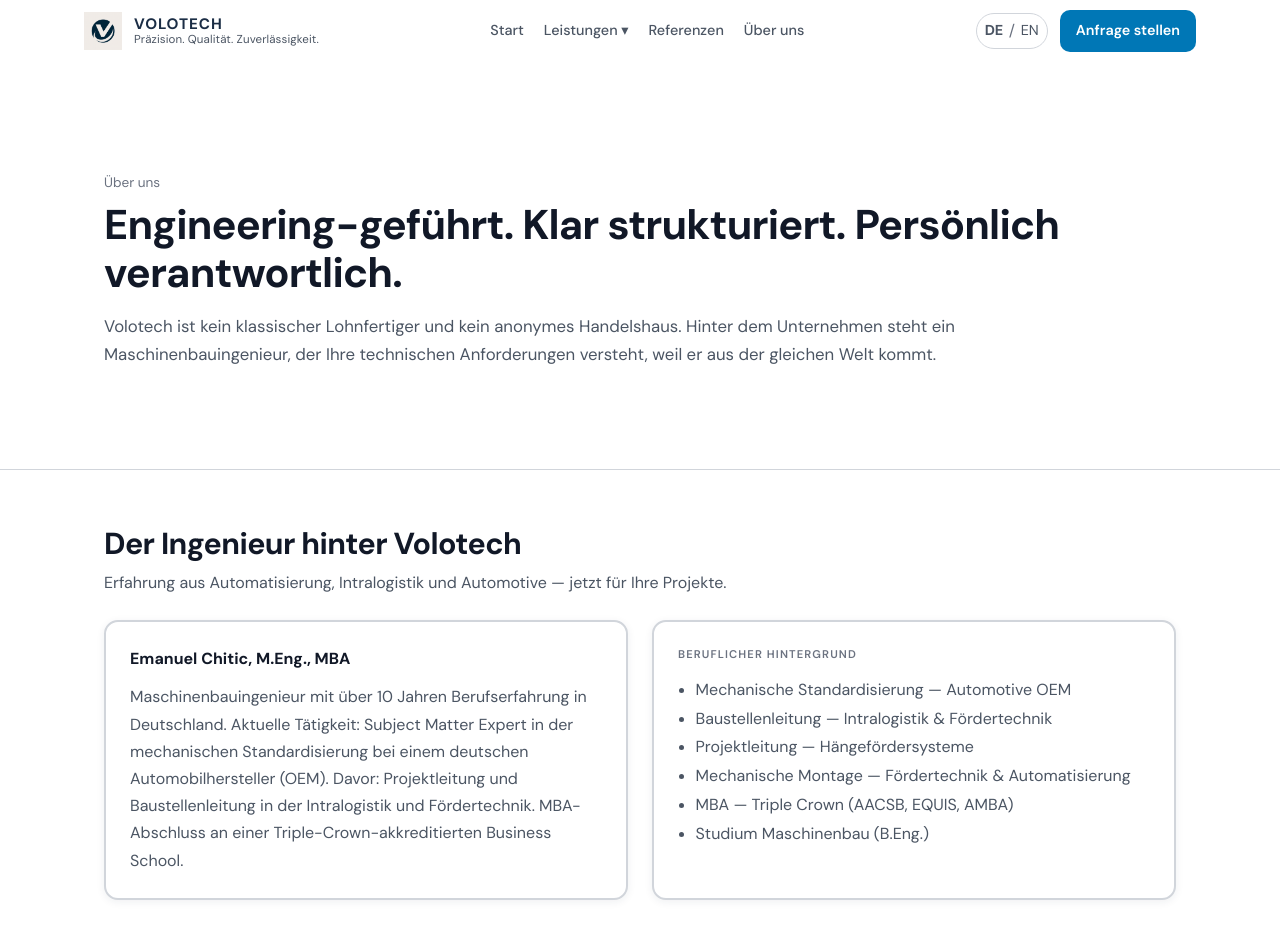
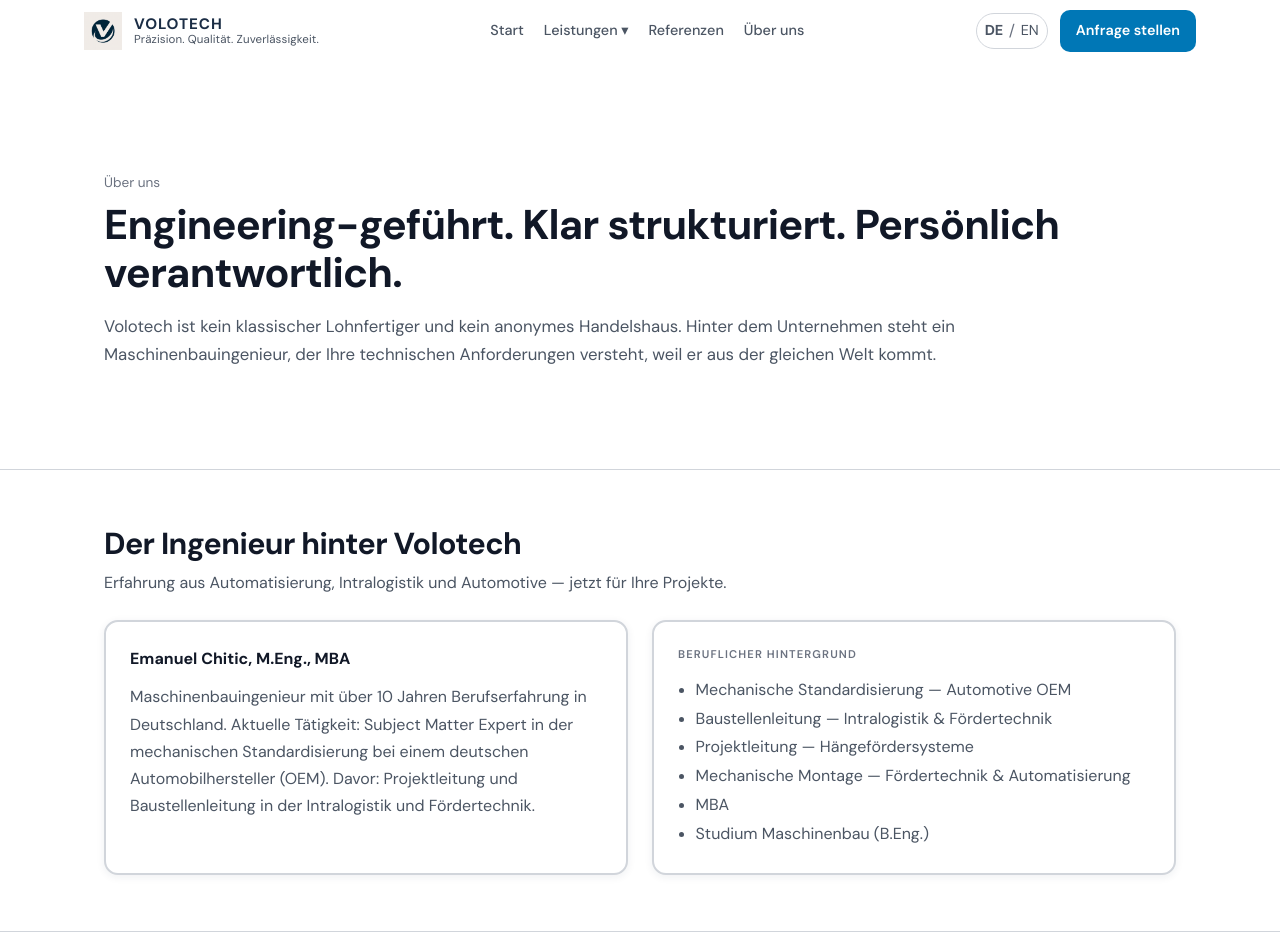
Before and after one commit to emanueldelray/volotech-website, a React (Vite) app: page /about in a window 1280 px wide. Shown: the top 952 px of the page. Built offline with nearby package versions, Linux system fonts and the light colour scheme.

Commit message:
Update AboutPage.jsx

```diff
--- a/src/pages/AboutPage.jsx
+++ b/src/pages/AboutPage.jsx
@@ -45,8 +45,8 @@
               </div>
               <p style={{ color: "var(--muted)", lineHeight: 1.7 }}>
                 {isDe
-                  ? "Maschinenbauingenieur mit über 10 Jahren Berufserfahrung in Deutschland. Aktuelle Tätigkeit: Subject Matter Expert in der mechanischen Standardisierung bei einem deutschen Automobilhersteller (OEM). Davor: Projektleitung und Baustellenleitung in der Intralogistik und Fördertechnik. MBA-Abschluss an einer Triple-Crown-akkreditierten Business School."
-                  : "Mechanical engineer with over 10 years of professional experience in Germany. Current role: Subject Matter Expert in mechanical standardization at a German automotive OEM. Previously: project management and site management in intralogistics and conveyor systems. MBA from a Triple Crown-accredited business school."}
+                  ? "Maschinenbauingenieur mit über 10 Jahren Berufserfahrung in Deutschland. Aktuelle Tätigkeit: Subject Matter Expert in der mechanischen Standardisierung bei einem deutschen Automobilhersteller (OEM). Davor: Projektleitung und Baustellenleitung in der Intralogistik und Fördertechnik."
+                  : "Mechanical engineer with over 10 years of professional experience in Germany. Current role: Subject Matter Expert in mechanical standardization at a German automotive OEM. Previously: project management and site management in intralogistics and conveyor systems."}
               </p>
             </div>
 
@@ -59,7 +59,7 @@
                 <li>{isDe ? "Baustellenleitung — Intralogistik & Fördertechnik" : "Site management — Intralogistics & conveyor systems"}</li>
                 <li>{isDe ? "Projektleitung — Hängefördersysteme" : "Project management — Overhead conveyor systems"}</li>
                 <li>{isDe ? "Mechanische Montage — Fördertechnik & Automatisierung" : "Mechanical fitting — Conveyor systems & automation"}</li>
-                <li>MBA — Triple Crown (AACSB, EQUIS, AMBA)</li>
+                <li>MBA</li>
                 <li>{isDe ? "Studium Maschinenbau (B.Eng.)" : "B.Eng. Mechanical Engineering"}</li>
               </ul>
             </div>
```
